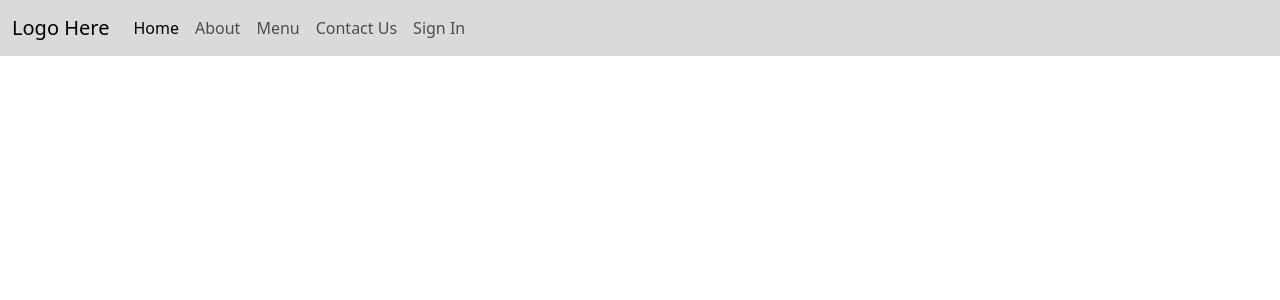
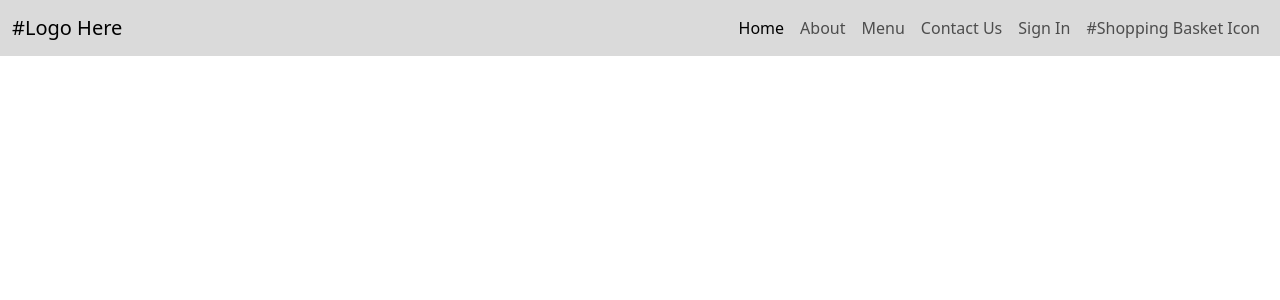
Before and after one commit to Nikansha-M/flour-power, a React (Create React App) app: page / in a window 1280 px wide. Shown: the top 300 px of the page. Built offline with nearby package versions, Linux system fonts and the light colour scheme.

Commit message:
navbar aligned

```diff
--- a/package.json
+++ b/package.json
@@ -3,11 +3,17 @@
   "version": "0.1.0",
   "private": true,
   "dependencies": {
+    "@fortawesome/fontawesome": "^1.1.8",
+    "@fortawesome/fontawesome-free-solid": "^5.0.13",
+    "@fortawesome/fontawesome-svg-core": "^6.4.0",
+    "@fortawesome/free-solid-svg-icons": "^6.4.0",
+    "@fortawesome/react-fontawesome": "^0.2.0",
     "@testing-library/jest-dom": "^5.16.5",
     "@testing-library/react": "^13.4.0",
     "@testing-library/user-event": "^13.5.0",
     "bootstrap": "^5.3.0",
     "express": "^4.18.2",
+    "font-awesome": "^4.7.0",
     "jquery": "^3.7.0",
     "popper.js": "^1.16.1",
     "react": "^18.2.0",
--- a/src/App.jsx
+++ /dev/null
@@ -1,39 +0,0 @@
-import React, {Component} from 'react';
-class NavBar extends Component {
-    render() {
-        return (
-        <React.Fragment>
-            <nav className="navbar navbar-expand-lg navbar-light bg-light navbar-style">
-            <div className="container-fluid">
-                <a className="navbar-brand" href="#">Logo Here</a>
-                <button className="navbar-toggler" type="button" data-bs-toggle="collapse" data-bs-target="#navbarNav" aria-controls="navbarNav" aria-expanded="false" aria-label="Toggle navigation">
-                <span className="navbar-toggler-icon"></span>
-                </button>
-                <div className="collapse navbar-collapse" id="navbarNav">
-                <ul className="navbar-nav">
-                    <li className="nav-item">
-                    <a className="nav-link active" aria-current="page" href="/#">Home</a>
-                    </li>
-                    <li className="nav-item">
-                    <a className="nav-link" href="/#">About</a>
-                    </li>
-                    <li className="nav-item">
-                    <a className="nav-link" href="/#">Menu</a>
-                    </li>
-                    <li className="nav-item">
-                    <a className="nav-link" href="/#">Contact Us</a>
-                    </li>
-                    <li className="nav-item">
-                    <a className="nav-link" href="/#">Sign In</a>
-                    </li>
-
-                 </ul>
-                </div>
-            </div>
-            </nav>
-        </React.Fragment>
-        );
-    }
-}
-
-export default NavBar;
--- /dev/null
+++ b/src/Menu.jsx
@@ -0,0 +1,45 @@
+import React, {Component} from 'react';
+import {FontAwesomeIcon} from '@fortawesome/react-fontawesome';
+import {faBasketShopping} from '@fortawesome/fontawesome-free-solid';
+
+
+class NavBar extends Component {
+    render() {
+        return (
+        <React.Fragment>
+            <nav className="navbar navbar-expand-lg navbar-light bg-light navbar-style">
+            <div className="container-fluid">
+                <a className="navbar-brand" href="#">#Logo Here</a>
+                <button className="navbar-toggler" type="button" data-bs-toggle="collapse" data-bs-target="#navbarNav" aria-controls="navbarNav" aria-expanded="false" aria-label="Toggle navigation">
+                    <span className="navbar-toggler-icon"></span>
+                </button>
+                <div className="collapse navbar-collapse" id="navbarNav">
+                    <ul className="navbar-nav ms-auto">
+                        <li className="nav-item">
+                            <a className="nav-link active" aria-current="page" href="/#">Home</a>
+                        </li>
+                        <li className="nav-item">
+                            <a className="nav-link" href="/#">About</a>
+                        </li>
+                        <li className="nav-item">
+                            <a className="nav-link" href="/#">Menu</a>
+                        </li>
+                        <li className="nav-item">
+                            <a className="nav-link" href="/#">Contact Us</a>
+                        </li>
+                        <li className="nav-item">
+                            <a className="nav-link" href="/#">Sign In</a>
+                        </li>
+                        <li className="nav-item">
+                            <a className="nav-link" href="/#">#Shopping Basket Icon</a>
+                        </li>
+                    </ul>
+                </div>
+            </div>
+            </nav>
+        </React.Fragment>
+        );
+    }
+}
+
+export default NavBar;
--- a/src/index.js
+++ b/src/index.js
@@ -4,7 +4,7 @@ import 'jquery';
 import 'popper.js/dist/umd/popper';
 import 'bootstrap/dist/js/bootstrap';
 import 'bootstrap/dist/css/bootstrap.css';
-import NavBar from './App';
+import NavBar from './Menu';
 import './index.css';
 
 
```
Also changed, not shown: 1 other file (tests, documents, lock files or other folders).
